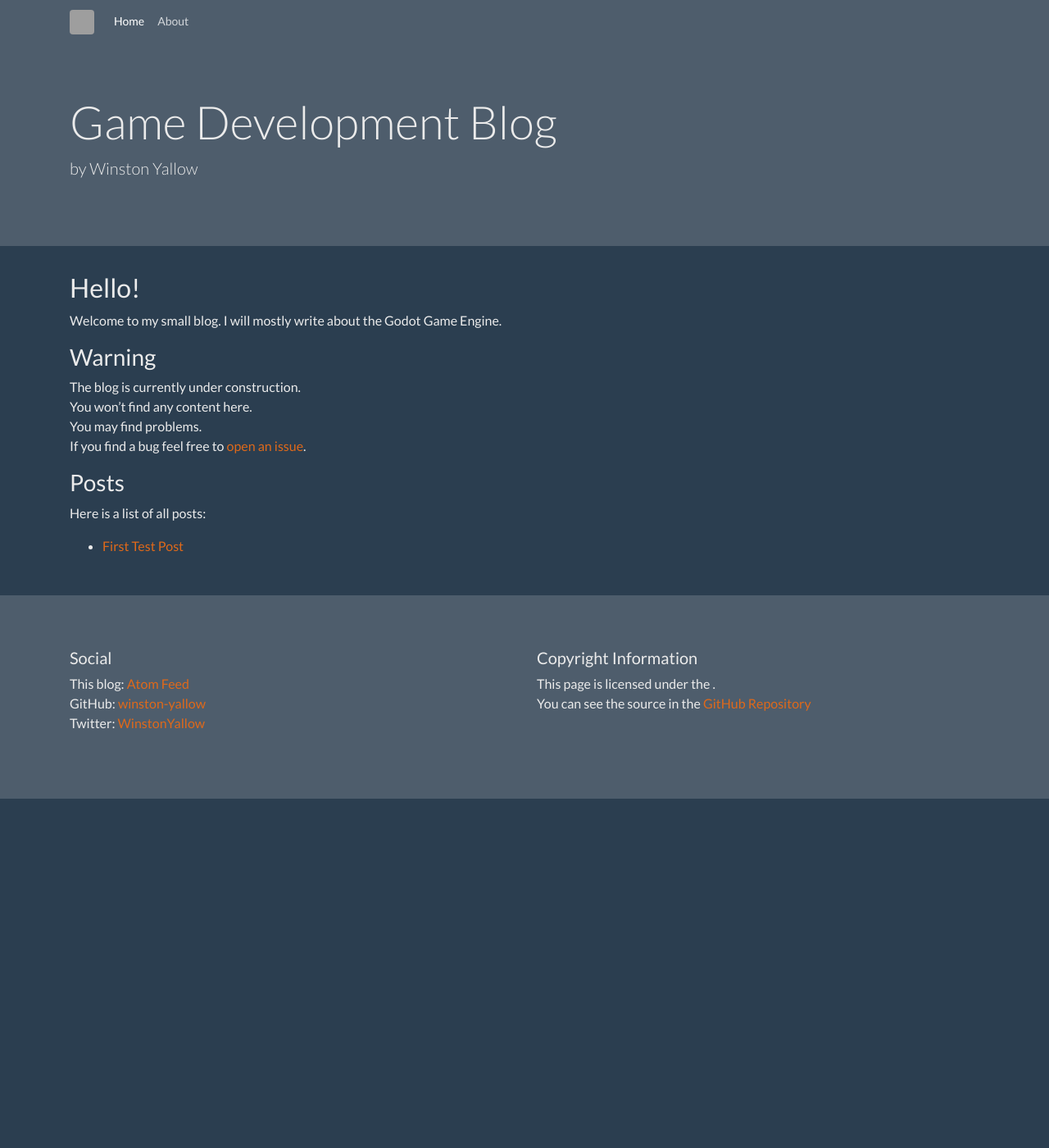
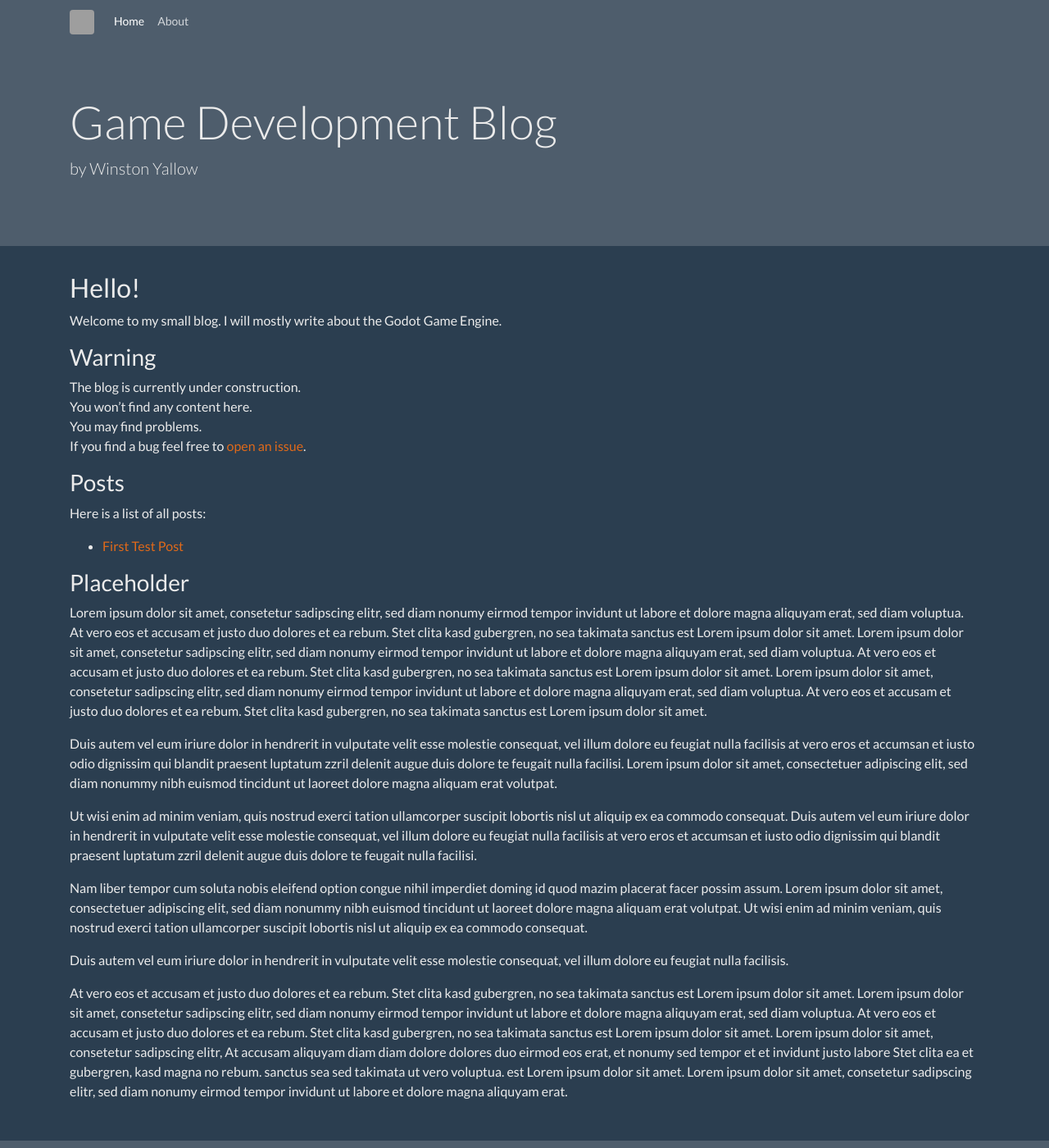
Before and after one commit to winston-yallow/winston-yallow.github.io, a Jekyll site: the page built from index.md, in a window 1280 px wide and 1400 px high. Shown: the whole window at 82% size. Built offline with Jekyll 4.4.1, drawn with Linux system fonts in a browser that asks for light colours; nearby versions of some CDN libraries; our own code applies the rules of GitHub Pages for plain Markdown files; grey boxes are pictures that could not be loaded.

Commit message:
Added placeholder text to landing page

```diff
--- a/index.md
+++ b/index.md
@@ -21,3 +21,17 @@ Here is a list of all posts:
 {% for post in site.posts %}
   - [{{ post.title }}]({{ post.url }})
 {% endfor %}
+
+### Placeholder
+
+Lorem ipsum dolor sit amet, consetetur sadipscing elitr, sed diam nonumy eirmod tempor invidunt ut labore et dolore magna aliquyam erat, sed diam voluptua. At vero eos et accusam et justo duo dolores et ea rebum. Stet clita kasd gubergren, no sea takimata sanctus est Lorem ipsum dolor sit amet. Lorem ipsum dolor sit amet, consetetur sadipscing elitr, sed diam nonumy eirmod tempor invidunt ut labore et dolore magna aliquyam erat, sed diam voluptua. At vero eos et accusam et justo duo dolores et ea rebum. Stet clita kasd gubergren, no sea takimata sanctus est Lorem ipsum dolor sit amet. Lorem ipsum dolor sit amet, consetetur sadipscing elitr, sed diam nonumy eirmod tempor invidunt ut labore et dolore magna aliquyam erat, sed diam voluptua. At vero eos et accusam et justo duo dolores et ea rebum. Stet clita kasd gubergren, no sea takimata sanctus est Lorem ipsum dolor sit amet.
+
+Duis autem vel eum iriure dolor in hendrerit in vulputate velit esse molestie consequat, vel illum dolore eu feugiat nulla facilisis at vero eros et accumsan et iusto odio dignissim qui blandit praesent luptatum zzril delenit augue duis dolore te feugait nulla facilisi. Lorem ipsum dolor sit amet, consectetuer adipiscing elit, sed diam nonummy nibh euismod tincidunt ut laoreet dolore magna aliquam erat volutpat.
+
+Ut wisi enim ad minim veniam, quis nostrud exerci tation ullamcorper suscipit lobortis nisl ut aliquip ex ea commodo consequat. Duis autem vel eum iriure dolor in hendrerit in vulputate velit esse molestie consequat, vel illum dolore eu feugiat nulla facilisis at vero eros et accumsan et iusto odio dignissim qui blandit praesent luptatum zzril delenit augue duis dolore te feugait nulla facilisi.
+
+Nam liber tempor cum soluta nobis eleifend option congue nihil imperdiet doming id quod mazim placerat facer possim assum. Lorem ipsum dolor sit amet, consectetuer adipiscing elit, sed diam nonummy nibh euismod tincidunt ut laoreet dolore magna aliquam erat volutpat. Ut wisi enim ad minim veniam, quis nostrud exerci tation ullamcorper suscipit lobortis nisl ut aliquip ex ea commodo consequat.
+
+Duis autem vel eum iriure dolor in hendrerit in vulputate velit esse molestie consequat, vel illum dolore eu feugiat nulla facilisis.
+
+At vero eos et accusam et justo duo dolores et ea rebum. Stet clita kasd gubergren, no sea takimata sanctus est Lorem ipsum dolor sit amet. Lorem ipsum dolor sit amet, consetetur sadipscing elitr, sed diam nonumy eirmod tempor invidunt ut labore et dolore magna aliquyam erat, sed diam voluptua. At vero eos et accusam et justo duo dolores et ea rebum. Stet clita kasd gubergren, no sea takimata sanctus est Lorem ipsum dolor sit amet. Lorem ipsum dolor sit amet, consetetur sadipscing elitr, At accusam aliquyam diam diam dolore dolores duo eirmod eos erat, et nonumy sed tempor et et invidunt justo labore Stet clita ea et gubergren, kasd magna no rebum. sanctus sea sed takimata ut vero voluptua. est Lorem ipsum dolor sit amet. Lorem ipsum dolor sit amet, consetetur sadipscing elitr, sed diam nonumy eirmod tempor invidunt ut labore et dolore magna aliquyam erat.
```
